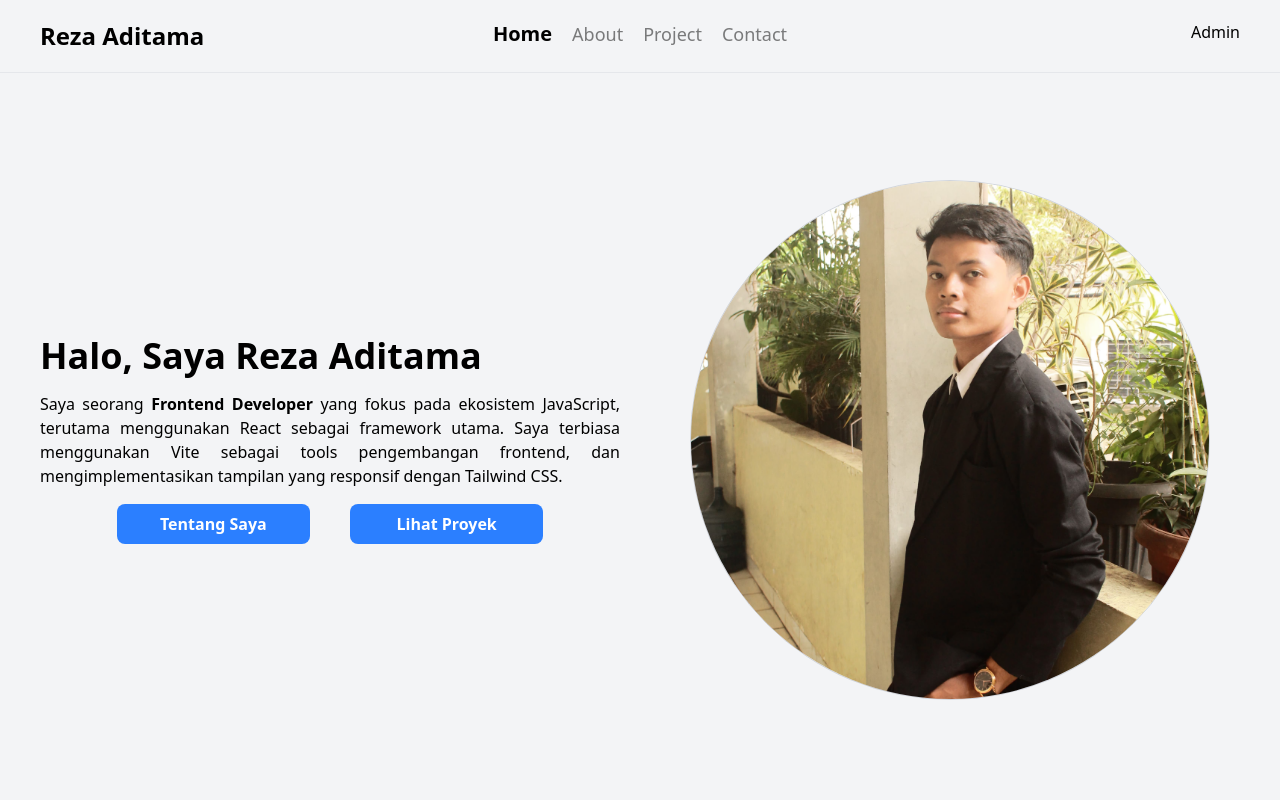
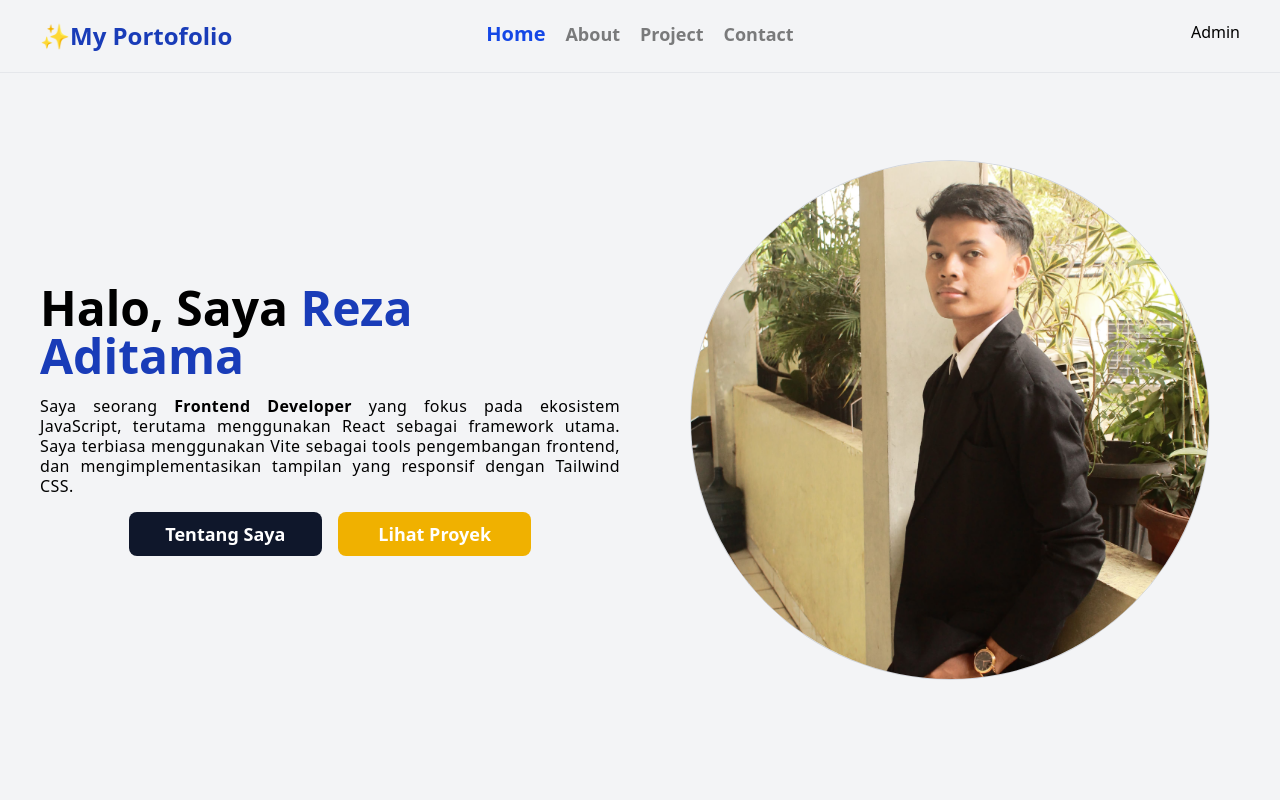
Before and after one commit to rezaaditama/fe-porto, a React (Vite) app: page / in a window 1280 px wide. Shown: the top 800 px of the page. Built offline with nearby package versions, Linux system fonts and the light colour scheme.

Commit message:
membuat hero section

```diff
--- a/package.json
+++ b/package.json
@@ -11,15 +11,18 @@
   },
   "dependencies": {
     "@tailwindcss/vite": "^4.1.11",
+    "clsx": "^2.1.1",
     "react": "^19.1.0",
     "react-dom": "^19.1.0",
     "react-router-dom": "^7.6.3",
+    "react-scroll": "^1.9.3",
     "tailwindcss": "^4.1.11"
   },
   "devDependencies": {
     "@eslint/js": "^9.29.0",
     "@types/react": "^19.1.8",
     "@types/react-dom": "^19.1.6",
+    "@types/react-scroll": "^1.8.10",
     "@vitejs/plugin-react": "^4.5.2",
     "eslint": "^9.29.0",
     "eslint-plugin-react-hooks": "^5.2.0",
--- /dev/null
+++ b/src/components/Button/index.tsx
@@ -0,0 +1,49 @@
+import type { ButtonHTMLAttributes, ReactNode } from 'react';
+import clsx from 'clsx';
+import { Link } from 'react-scroll';
+
+type Variant = 'primary' | 'secondary';
+
+interface ButtonProps extends ButtonHTMLAttributes<HTMLButtonElement> {
+  children: ReactNode;
+  variant?: Variant;
+  className?: string;
+  to?: string;
+}
+
+const Button = ({
+  children,
+  variant = 'primary',
+  className = '',
+  to,
+  ...props
+}: ButtonProps) => {
+  const baseStyle =
+    'py-2 px-4 rounded-lg font-bold transition text-base md:py-2 md:text-lg cursor-pointer text-center aria-label';
+
+  const variantClass = {
+    primary: 'bg-slate-900 text-white hover:bg-slate-950',
+    secondary: 'bg-yellow-500 text-white hover:bg-yellow-600',
+  };
+  return to ? (
+    <Link
+      to={to}
+      spy={true}
+      smooth={true}
+      offset={-70}
+      duration={500}
+      className={clsx(baseStyle, variantClass[variant], className)}
+    >
+      {children}
+    </Link>
+  ) : (
+    <button
+      {...props}
+      className={clsx(baseStyle, variantClass[variant], className)}
+    >
+      {children}
+    </button>
+  );
+};
+
+export default Button;
--- /dev/null
+++ b/src/components/Hero/HeroImage.tsx
@@ -0,0 +1,15 @@
+const HeroImage = () => {
+  return (
+    <div className='flex items-center justify-center'>
+      <div className='w-[35vh] h-[35vh] md:w-[65vh] md:h-[65vh]'>
+        <img
+          src='/assets/images/hero-1.jpeg'
+          alt='Foto Profile'
+          className='rounded-full object-cover h-full w-full border border-gray-300 hover:scale-105 transition duration-300'
+        />
+      </div>
+    </div>
+  );
+};
+
+export default HeroImage;
--- /dev/null
+++ b/src/components/Hero/HeroText.tsx
@@ -0,0 +1,30 @@
+import Button from '../Button';
+
+const HeroText = () => {
+  return (
+    <div className='flex items-center justify-center flex-col'>
+      <div className='space-y-4'>
+        <h1 className='text-2xl font-bold text-center md:text-left md:text-5xl'>
+          Halo, Saya<span className='text-blue-800'> Reza Aditama</span>
+        </h1>
+        <p className='text-justify leading-tight tracking-wide text-base'>
+          Saya seorang <span className='font-bold'>Frontend Developer</span>{' '}
+          yang fokus pada ekosistem JavaScript, terutama menggunakan React
+          sebagai framework utama. Saya terbiasa menggunakan Vite sebagai tools
+          pengembangan frontend, dan mengimplementasikan tampilan yang responsif
+          dengan Tailwind CSS.
+        </p>
+        <div className='space-x-4 flex justify-center'>
+          <Button variant='primary' className='w-1/2 md:w-1/3' to='about'>
+            Tentang Saya
+          </Button>
+          <Button variant='secondary' className='w-1/2 md:w-1/3' to='project'>
+            Lihat Proyek
+          </Button>
+        </div>
+      </div>
+    </div>
+  );
+};
+
+export default HeroText;
--- a/src/components/Hero/index.tsx
+++ b/src/components/Hero/index.tsx
@@ -1,36 +1,14 @@
+import HeroImage from './HeroImage';
+import HeroText from './HeroText';
+
 const Hero = () => {
   return (
-    <div className='w-full min-h-screen pt-20 grid grid-cols-2 bg-gray-100 gap-10 px-10'>
-      <div className='flex items-center justify-center flex-col'>
-        <div className='space-y-4'>
-          <h1 className='text-4xl font-bold text-left'>
-            <span>Halo,</span> Saya Reza Aditama
-          </h1>
-          <p className='text-justify'>
-            Saya seorang <span className='font-bold'>Frontend Developer</span>{' '}
-            yang fokus pada ekosistem JavaScript, terutama menggunakan React
-            sebagai framework utama. Saya terbiasa menggunakan Vite sebagai
-            tools pengembangan frontend, dan mengimplementasikan tampilan yang
-            responsif dengan Tailwind CSS.
-          </p>
-          <div className='space-x-10 flex justify-center'>
-            <button className='bg-blue-500 w-1/3 py-2 rounded-lg font-bold text-white'>
-              Tentang Saya
-            </button>
-            <button className='bg-blue-500 w-1/3 py-2 rounded-lg font-bold text-white'>
-              Lihat Proyek
-            </button>
-          </div>
-        </div>
+    <div className='w-full min-h-screen pt-20 grid grid-cols-1 md:grid-cols-2 bg-gray-100 gap-10 px-10 py-10'>
+      <div className='order-2 md:order-1 flex'>
+        <HeroText />
       </div>
-      <div className='flex items-center justify-center'>
-        <div className='w-[65vh] h-[65vh]'>
-          <img
-            src='/assets/images/hero-1.jpeg'
-            alt=''
-            className='duration-300 rounded-full object-cover h-full w-full border border-gray-300 hover:scale-110'
-          />
-        </div>
+      <div className='order-1 md:order-2 flex justify-center'>
+        <HeroImage />
       </div>
     </div>
   );
--- a/src/components/Navbar/index.tsx
+++ b/src/components/Navbar/index.tsx
@@ -1,26 +1,59 @@
-import { NavLink } from 'react-router-dom';
+import { Link } from 'react-scroll';
 
 const Navbar = () => {
-  const navbarLinks = ({ isActive }: { isActive: boolean }) =>
-    isActive
-      ? 'font-bold text-xl'
-      : 'text-lg text-black/50 font-medium transition duration-300 hover:text-black';
+  const linkClass =
+    'text-lg text-black/50 cursor-pointer transition duration-300 hover:text-yellow-500';
+  const activeClass = 'font-bold text-xl text-blue-700 cursor-pointer';
   return (
-    <nav className='px-10 py-5 border-b border-gray-200  top-0 fixed w-full z-50 bg-gray-100 grid grid-cols-2 md:grid md:grid-cols-3'>
-      <h1 className='font-bold text-lg md:text-2xl'>Reza Aditama</h1>
-      <div className='space-x-5 font-semibold text-center hidden md:block none'>
-        <NavLink to={'/'} className={navbarLinks}>
+    <nav className='px-10 py-5 border-b border-gray-200 top-0 fixed w-full z-50 bg-gray-100 grid grid-cols-2 md:grid md:grid-cols-3 pointer'>
+      <h1 className='font-bold text-lg md:text-2xl capitalize text-blue-800'>
+        ✨my portofolio
+      </h1>
+      <div className='space-x-5 font-semibold text-center hidden md:block'>
+        <Link
+          to='home'
+          spy={true}
+          smooth={true}
+          offset={-70}
+          duration={500}
+          activeClass={activeClass}
+          className={linkClass}
+        >
           Home
-        </NavLink>
-        <NavLink to={'/about'} className={navbarLinks}>
+        </Link>
+        <Link
+          to='about'
+          spy={true}
+          smooth={true}
+          offset={-70}
+          duration={500}
+          activeClass={activeClass}
+          className={linkClass}
+        >
           About
-        </NavLink>
-        <NavLink to={'/project'} className={navbarLinks}>
+        </Link>
+        <Link
+          to='project'
+          spy={true}
+          smooth={true}
+          offset={-70}
+          duration={500}
+          activeClass={activeClass}
+          className={linkClass}
+        >
           Project
-        </NavLink>
-        <NavLink to={'/contact'} className={navbarLinks}>
+        </Link>
+        <Link
+          to='contact'
+          spy={true}
+          smooth={true}
+          offset={-70}
+          duration={500}
+          activeClass={activeClass}
+          className={linkClass}
+        >
           Contact
-        </NavLink>
+        </Link>
       </div>
       <div className=''>
         <h1 className='text-right'>Admin</h1>
--- /dev/null
+++ b/src/layouts/AboutSection/index.tsx
@@ -0,0 +1,9 @@
+const AboutSection = () => {
+  return (
+    <div id='about' className='min-h-screen w-full bg-violet-600'>
+      <p>Section About</p>
+    </div>
+  );
+};
+
+export default AboutSection;
--- /dev/null
+++ b/src/layouts/ContactSection/index.tsx
@@ -0,0 +1,9 @@
+const ContactSection = () => {
+  return (
+    <div id='contact' className='min-h-screen w-full bg-blue-900'>
+      <p>Section Contact</p>
+    </div>
+  );
+};
+
+export default ContactSection;
--- /dev/null
+++ b/src/layouts/HomeSection/index.tsx
@@ -0,0 +1,11 @@
+import Hero from '../../components/Hero';
+
+const HomeSection = () => {
+  return (
+    <section id='home' className='min-h-screen w-full'>
+      <Hero />
+    </section>
+  );
+};
+
+export default HomeSection;
--- /dev/null
+++ b/src/layouts/ProjectSection/index.tsx
@@ -0,0 +1,9 @@
+const ProjectSection = () => {
+  return (
+    <div id='project' className='min-h-screen w-full bg-red-900'>
+      <p>Project Section</p>
+    </div>
+  );
+};
+
+export default ProjectSection;
--- a/src/pages/LandingPage.tsx
+++ b/src/pages/LandingPage.tsx
@@ -1,11 +1,17 @@
-import Hero from '../components/Hero';
 import Navbar from '../components/Navbar';
+import AboutSection from '../layouts/AboutSection';
+import ContactSection from '../layouts/ContactSection';
+import HomeSection from '../layouts/HomeSection';
+import ProjectSection from '../layouts/ProjectSection';
 
 const LandingPage = () => {
   return (
     <div>
       <Navbar />
-      <Hero />
+      <HomeSection />
+      <AboutSection />
+      <ProjectSection />
+      <ContactSection />
     </div>
   );
 };
--- a/tsconfig.app.json
+++ b/tsconfig.app.json
@@ -6,6 +6,7 @@
     "lib": ["ES2022", "DOM", "DOM.Iterable"],
     "module": "ESNext",
     "skipLibCheck": true,
+    "isolatedModules": true,
 
     /* Bundler mode */
     "moduleResolution": "bundler",
```
Also changed, not shown: 1 other file (tests, documents, lock files or other folders).
